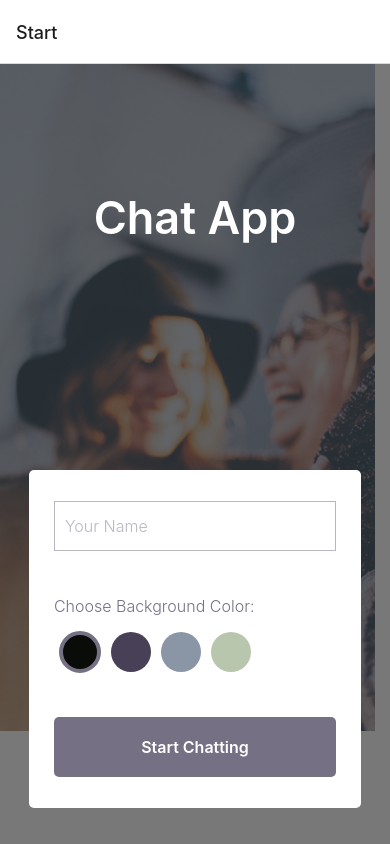
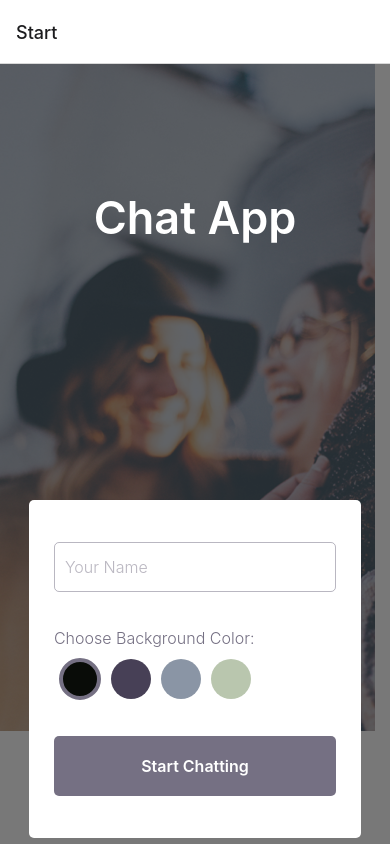
Before and after one commit to codestun/chat-app, a React Native app: screen /Start in a window 390 px wide. Built offline with nearby package versions, Linux system fonts and the light colour scheme.

Commit message:
Add KeyboardAvoidingView for iOS keyboard handling

```diff
--- a/components/Start.js
+++ b/components/Start.js
@@ -1,7 +1,7 @@
 // Start.js
 
 import React, { useState } from 'react';
-import { ImageBackground, StyleSheet, Text, TextInput, TouchableOpacity, View } from 'react-native';
+import { ImageBackground, StyleSheet, Text, TextInput, TouchableOpacity, View, Platform, KeyboardAvoidingView } from 'react-native';
 
 const Start = ({ navigation }) => {
   const [name, setName] = useState('');
@@ -38,13 +38,16 @@ const Start = ({ navigation }) => {
             <Text style={styles.chooseColorText}>Choose Background Color:</Text>
             <View style={styles.colorOptionRow}>
               {
-                colors.map(color => <TouchableOpacity
-                  style={[
-                    selectedColor === color ? styles.colorOptionHighlighted : styles.colorOption,
-                    { backgroundColor: color },
-                  ]}
-                  onPress={() => handleColorChange(color)}
-                />)
+                colors.map(color => (
+                  <TouchableOpacity
+                    key={color}
+                    style={[
+                      selectedColor === color ? styles.colorOptionHighlighted : styles.colorOption,
+                      { backgroundColor: color },
+                    ]}
+                    onPress={() => handleColorChange(color)}
+                  />
+                ))
               }
             </View>
           </View>
@@ -59,10 +62,19 @@ const Start = ({ navigation }) => {
             <Text style={styles.buttonText}>Start Chatting</Text>
           </TouchableOpacity>
         </View>
+
+        {/* KeyboardAvoidingView to handle keyboard behavior */}
+        {Platform.OS === 'ios' ? (
+          <KeyboardAvoidingView behavior="padding">
+            {/* Add a space to avoid covering the Text Input */}
+            <View style={styles.keyboardSpacer} />
+          </KeyboardAvoidingView>
+        ) : null}
       </View>
     </ImageBackground>
   );
 }
+
 const styles = StyleSheet.create({
   backgroundImage: {
     flex: 1,
@@ -88,9 +100,8 @@ const styles = StyleSheet.create({
     height: '44%',
     alignItems: 'center', // Center the content horizontally
     backgroundColor: '#FFFFFF',
+    borderRadius: 5, // Add some border radius for a rounded look,
     padding: 6,
-    marginBottom: 30,
-    borderRadius: 5, // Add some border radius for a rounded look
     justifyContent: "space-evenly"
   },
   input: {
@@ -98,21 +109,20 @@ const styles = StyleSheet.create({
     borderColor: 'rgba(117, 112, 131, 0.5)',
     height: 50,
     padding: 10,
+    borderRadius: 5,
     width: '88%',
-    marginBottom: 20,
     fontSize: 16,
     fontWeight: '300',
     color: 'rgba(117, 112, 131, 0.5)',
   },
   colorOptions: {
     width: '88%',
-    marginBottom: 20,
   },
   chooseColorText: {
     fontSize: 16,
     fontWeight: '300',
     color: '#757083',
-    marginBottom: 15,
+    marginBottom: 10,
     opacity: 1, // 100% opacity
   },
   colorOptionRow: {
@@ -145,6 +155,9 @@ const styles = StyleSheet.create({
     fontWeight: '600',
     color: '#FFFFFF',
   },
+  keyboardSpacer: {
+    height: 30
+  },
 });
 
 export default Start;
```
